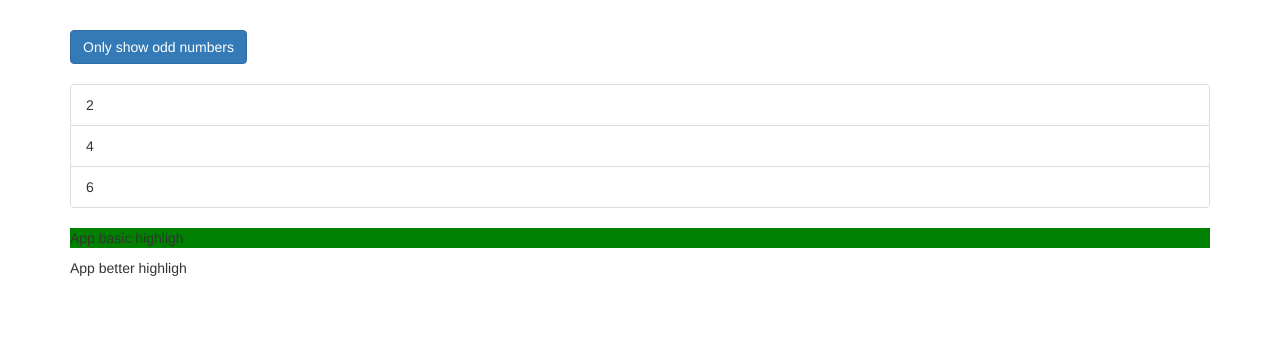
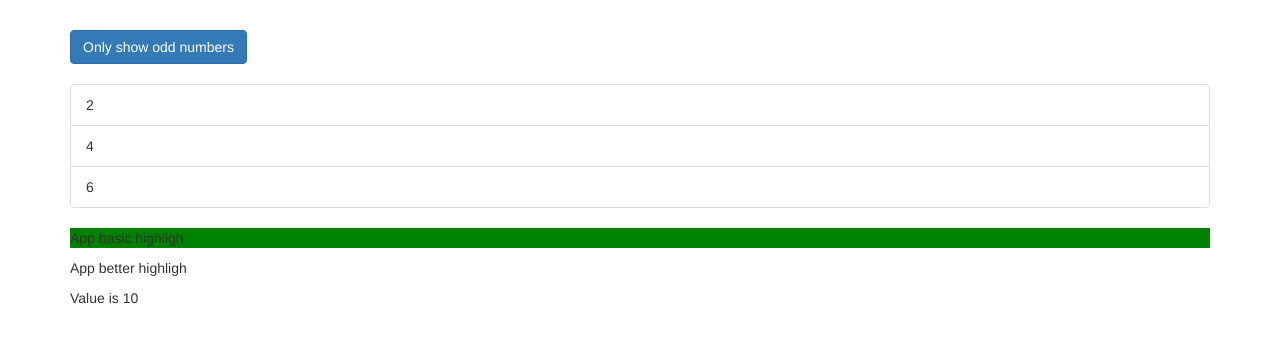
Before and after one commit to TamNhiDuong/Angular_in_Topics, an Angular app in the folder Angular-directives/: page / in a window 1280 px wide. Shown: the top 342 px of the page. Built offline with nearby package versions, Linux system fonts and the light colour scheme.

Commit message:
[ngSwitch]

```diff
--- a/Angular-directives/src/app/app.component.html
+++ b/Angular-directives/src/app/app.component.html
@@ -43,6 +43,13 @@
         appBetterHighlight
         [defaultColor]="'transparent'"
         [highlightColor]="'pink'">App better highligh</p>
+
+        <div [ngSwitch]="value">
+          <p *ngSwitchCase = '10'>Value is 10</p>
+          <p *ngSwitchCase = '5'>Value is 5</p>
+          <p *ngSwitchDefault>Default value</p>
+        </div>
+
     </div>
   </div>
 </div>
--- a/Angular-directives/src/app/app.component.ts
+++ b/Angular-directives/src/app/app.component.ts
@@ -10,4 +10,5 @@
   odds = [1, 3, 5];
   evens = [2, 4, 6];
   onlyOdd = false;
+  value = 10;
 }
```
